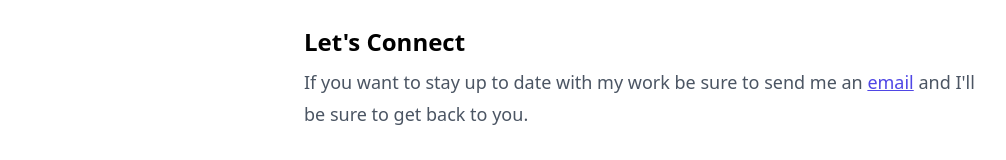
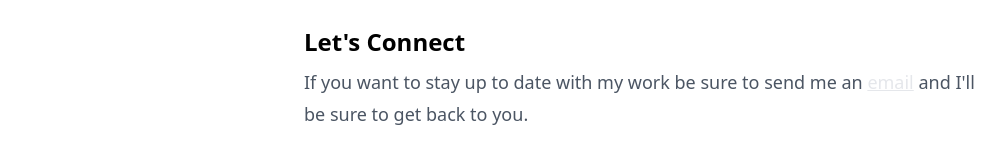
Before and after one commit to yashkc2025/new_website, an Astro site: page /about in a window 1280 px wide. Shown: the part 1518-1678 px from the top of the page, without its empty margins (0-1006 px from the left). Built offline with nearby package versions, Linux system fonts and the light colour scheme; Astro itself is replaced by a stand-in of ours.

Commit message:
changed email link color to gray

```diff
--- a/src/pages/about.astro
+++ b/src/pages/about.astro
@@ -81,7 +81,7 @@ import Layout from "../layouts/main.astro";
     >
       If you want to stay up to date with my work be sure to send me an <a
         href="mailto:yashkc2025@gmail.com"
-        class="text-indigo-600 underline">email</a
+        class="text-gray-200 underline">email</a
       > and I'll be sure to get back to you.
     </p>
   </section>
```
